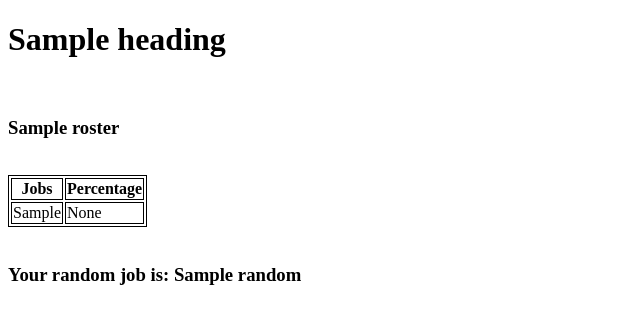
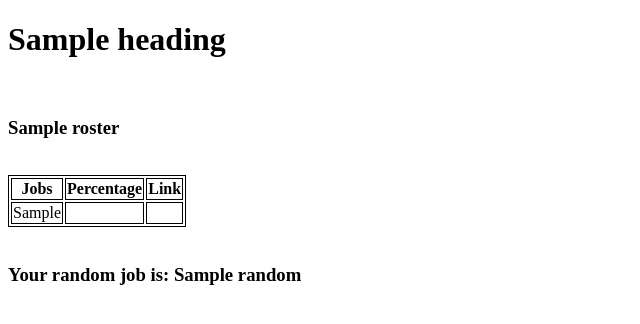
Before and after one commit to ankita320/asaha50, a Flask app: template 13_combine/templates/tablified.html in a window 1280 px wide. Shown: the top 324 px of the page, without its empty margins (0-640 px from the left). Run offline with Flask 3, Linux system fonts and the light colour scheme; the template is opened without the code that fills it: most values are stand-ins (such as "Sample title", 1, 10 or a date in 2020).

Commit message:
Update tablified.html

```diff
--- a/13_combine/templates/tablified.html
+++ b/13_combine/templates/tablified.html
@@ -27,11 +27,13 @@
       <tr>
           <th>Jobs</th>
           <th>Percentage</th>
+          <th>Link</th>
       </tr>
       {% for d in dictValues %}
       <tr>
           <td>{{d}}</td>
-          <td>{{dictValues.get(d)}}</td>
+          <td>{{dictValues.get(d)[0]}}</td>
+          <td>{{dictValues.get(d)[1]}}</td>
       </tr>
       {% endfor %}
     </table>
```
